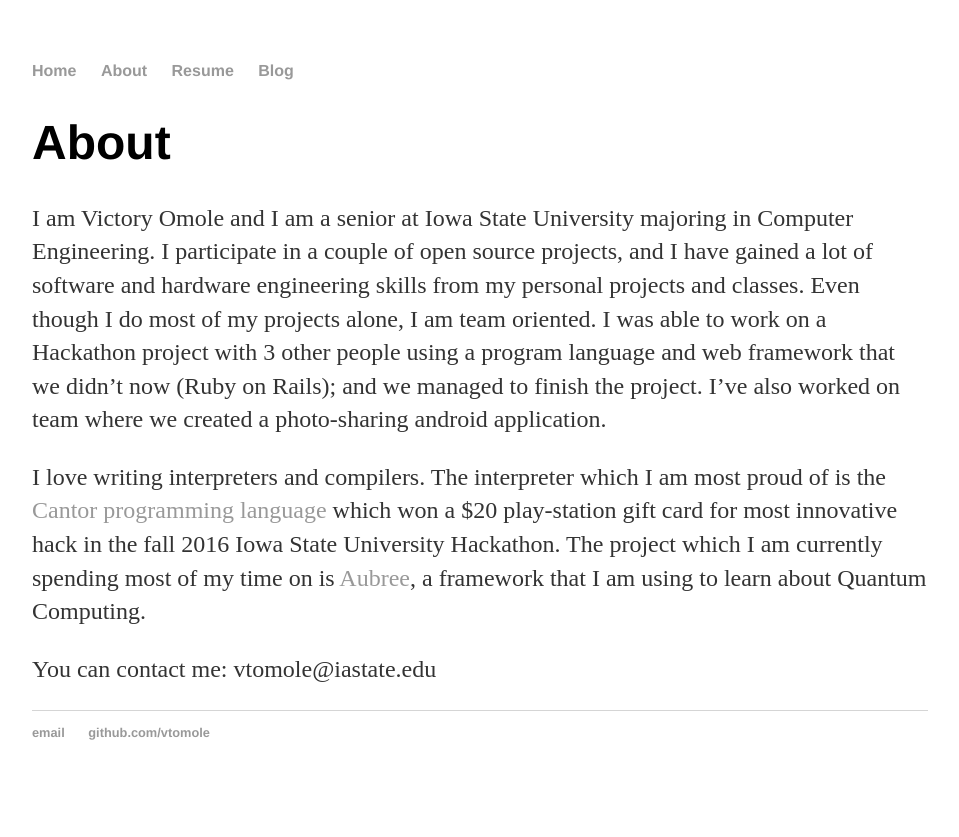
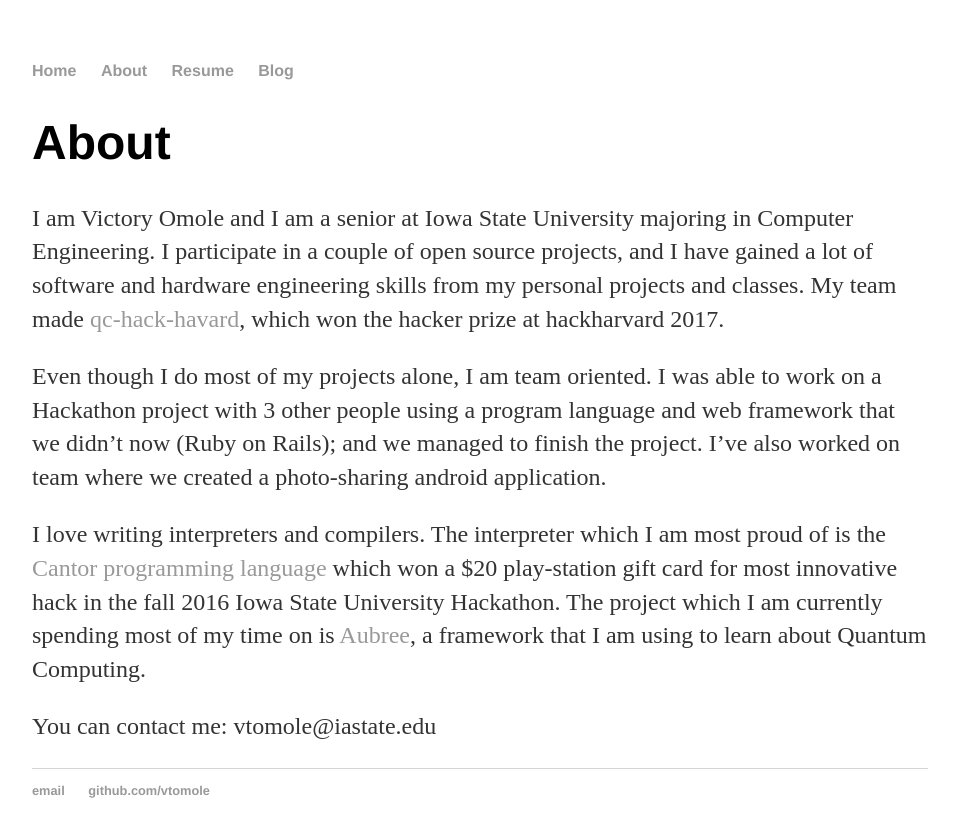
Before and after one commit to vtomole/vtomole.github.io, a Jekyll site: the page built from about/index.html, in a window 1280 px wide. Shown: the top 837 px of the page, without its empty margins (160-1119 px from the left). Built offline with Jekyll 4.4.1, drawn with Linux system fonts in a browser that asks for light colours.

Commit message:
hackharvard blurb

```diff
--- a/about/index.html
+++ b/about/index.html
@@ -5,9 +5,12 @@ title: About Victory Omole
 
 		<div class="about">
 			<h1>About</h1>
-			<p> I am Victory Omole and I am a senior at Iowa State University majoring in Computer Engineering. I participate in a couple of open source projects, and I have gained a lot of software and hardware engineering skills from my personal projects and classes. Even though I do most of my projects alone, I am team oriented. I was able to work on a Hackathon project with 3 other people using a program language and web framework that we didn’t now (Ruby on Rails); and we managed to finish the project. I’ve also worked on team where we created a photo-sharing android application.</p>
+			<p> I am Victory Omole and I am a senior at Iowa State University majoring in Computer Engineering. I participate in a couple of open source projects, and I have gained a lot of software and hardware engineering skills from my personal projects and classes.
+My team made  <a href="https://github.com/vtomole/qc-hack-harvard">qc-hack-havard</a>, which won the hacker prize at hackharvard 2017.</p>
+			  <p>Even though I do most of my projects alone, I am team oriented. I was able to work on a Hackathon project with 3 other people using a program language and web framework that we didn’t now (Ruby on Rails); and we managed to finish the project. I’ve also worked on team where we created a photo-sharing android application.</p>
 
 			<p>I love writing interpreters and compilers. The interpreter which I am most proud of is the <a href="https://github.com/vtomole/evie/tree/master/cantor">Cantor programming language</a> which won a $20 play-station gift card for most innovative hack in the fall 2016 Iowa State University Hackathon. The project which I am currently spending most of my time on is <a href="https://aubree.herokuapp.com/">Aubree</a>, a framework that I am using to learn about Quantum Computing.</p>
+
 
 
 			<p> You can contact me: vtomole@iastate.edu </p>
```
